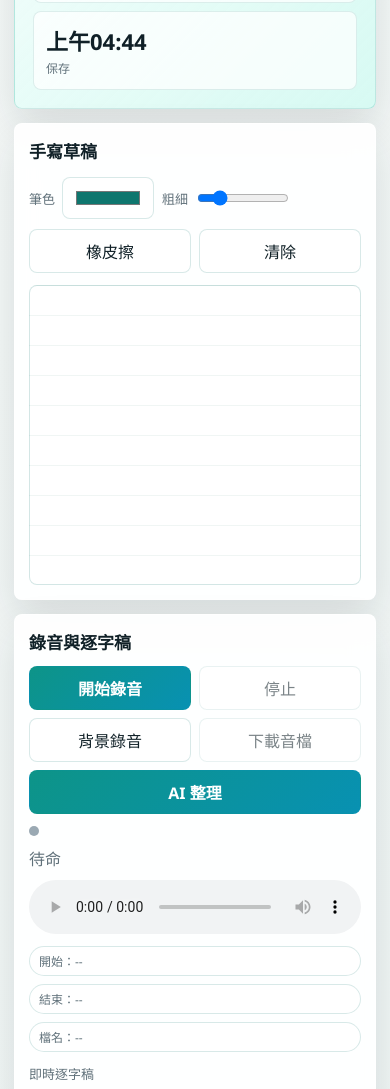
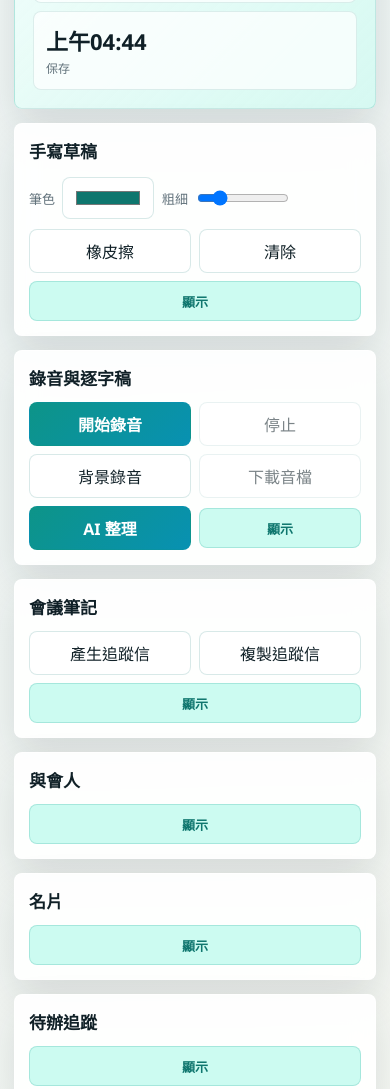
Before and after one commit to shcl1973-spec/sset-ai-meeting-notebook, a plain HTML site: page index.html in a window 390 px wide. Shown: the part 1320-2409 px from the top of the page. Drawn offline with Linux system fonts and the light colour scheme.

Commit message:
Add collapsible topic panels

```diff
--- a/app.js
+++ b/app.js
@@ -1,5 +1,6 @@
 const STORAGE_KEY = "sset-ai-meeting-notebook-v2";
 const SYNC_SETTINGS_KEY = "sset-ai-sync-settings-v1";
+const PANEL_STATE_KEY = "sset-ai-panel-state-v1";
 
 const $ = (selector) => document.querySelector(selector);
 const els = {
@@ -327,6 +328,72 @@ function renderAiConsole() {
 
 function emptyNode() {
   return els.emptyMeetingTemplate.content.firstElementChild.cloneNode(true);
+}
+
+function setupPanelCollapses() {
+  const openPanels = new Set(JSON.parse(localStorage.getItem(PANEL_STATE_KEY) || "[]"));
+  document.querySelectorAll(".panel").forEach((panel, index) => {
+    const header = [...panel.children].find((child) => child.classList.contains("panel-header"));
+    if (!header || panel.querySelector(":scope > .panel-body")) return;
+
+    const title = header.querySelector("h2")?.textContent?.trim() || `主題 ${index + 1}`;
+    const panelId = panel.id || `panel-${title.replace(/\s+/g, "-")}`;
+    panel.dataset.panelId = panelId;
+
+    const body = document.createElement("div");
+    body.className = "panel-body";
+    while (header.nextSibling) body.appendChild(header.nextSibling);
+    panel.appendChild(body);
+
+    const toggle = document.createElement("button");
+    toggle.className = "panel-toggle";
+    toggle.type = "button";
+    toggle.setAttribute("aria-controls", panelId);
+    toggle.addEventListener("click", () => togglePanel(panel));
+
+    const target = header.querySelector(".tool-row") || header;
+    target.appendChild(toggle);
+
+    const shouldOpen = openPanels.has(panelId);
+    setPanelOpen(panel, shouldOpen);
+  });
+
+  document.querySelectorAll(".mobile-tabs a").forEach((link) => {
+    link.addEventListener("click", () => {
+      const hash = link.getAttribute("href");
+      setTimeout(() => expandPanelByHash(hash), 80);
+    });
+  });
+
+  if (location.hash) setTimeout(() => expandPanelByHash(location.hash), 80);
+}
+
+function togglePanel(panel) {
+  setPanelOpen(panel, panel.classList.contains("is-collapsed"));
+}
+
+function setPanelOpen(panel, open) {
+  panel.classList.toggle("is-collapsed", !open);
+  const toggle = panel.querySelector(".panel-toggle");
+  if (toggle) {
+    toggle.textContent = open ? "收合" : "顯示";
+    toggle.setAttribute("aria-expanded", String(open));
+  }
+  savePanelState();
+}
+
+function expandPanelByHash(hash) {
+  if (!hash) return;
+  const target = document.querySelector(hash);
+  const panel = target?.classList?.contains("panel") ? target : target?.closest?.(".panel");
+  if (panel) setPanelOpen(panel, true);
+}
+
+function savePanelState() {
+  const openIds = [...document.querySelectorAll(".panel:not(.is-collapsed)")]
+    .map((panel) => panel.dataset.panelId)
+    .filter(Boolean);
+  localStorage.setItem(PANEL_STATE_KEY, JSON.stringify(openIds));
 }
 
 function renderAttendees() {
@@ -998,6 +1065,7 @@ function escapeHtml(value) {
 }
 
 function setupEvents() {
+  setupPanelCollapses();
   bindFields();
   setupCanvas();
   setupForms();
@@ -1026,6 +1094,7 @@ function setupEvents() {
   els.stopRecordBtn.addEventListener("click", () => stopRecording(true));
   els.backgroundRecordBtn.addEventListener("click", () => toggleBackgroundRecording());
   els.showVoiceBtn.addEventListener("click", () => {
+    setPanelOpen(els.transcriptPanel, true);
     toggleBackgroundRecording(false);
     document.querySelector("#voice").scrollIntoView({ behavior: "smooth", block: "start" });
   });
--- a/index.html
+++ b/index.html
@@ -7,9 +7,9 @@
     <meta name="apple-mobile-web-app-capable" content="yes">
     <meta name="apple-mobile-web-app-title" content="SSET AI 筆記">
     <title>SSET 業務會議 AI 筆記本</title>
-    <link rel="manifest" href="manifest.webmanifest?v=20260626-pen">
+    <link rel="manifest" href="manifest.webmanifest?v=20260626-fold">
     <link rel="icon" href="app-icon.svg" type="image/svg+xml">
-    <link rel="stylesheet" href="styles.css?v=20260626-pen">
+    <link rel="stylesheet" href="styles.css?v=20260626-fold">
   </head>
   <body>
     <div class="mobile-appbar">
@@ -251,6 +251,6 @@
       <p class="empty-state">尚無資料</p>
     </template>
 
-    <script src="app.js?v=20260626-pen"></script>
+    <script src="app.js?v=20260626-fold"></script>
   </body>
 </html>
--- a/styles.css
+++ b/styles.css
@@ -373,6 +373,29 @@ textarea {
   align-items: center;
   justify-content: space-between;
   margin-bottom: 12px;
+}
+
+.panel.is-collapsed .panel-header {
+  margin-bottom: 0;
+}
+
+.panel-body {
+  display: grid;
+  gap: 12px;
+}
+
+.panel.is-collapsed .panel-body {
+  display: none;
+}
+
+.panel-toggle {
+  min-height: 34px;
+  border-color: rgba(13, 148, 136, 0.2);
+  background: var(--accent-soft);
+  color: var(--accent-strong);
+  padding: 6px 11px;
+  font-size: 13px;
+  font-weight: 800;
 }
 
 .panel h2 {
@@ -913,6 +936,10 @@ audio {
     flex-direction: column;
   }
 
+  .panel-toggle {
+    min-height: 40px;
+  }
+
   #sketchCanvas {
     min-height: 300px;
     aspect-ratio: 4 / 3;
--- a/sw.js
+++ b/sw.js
@@ -1,4 +1,4 @@
-const CACHE_NAME = "sset-ai-notebook-v6";
+const CACHE_NAME = "sset-ai-notebook-v7";
 const ASSETS = [
   "./",
   "./index.html",
```
Also changed, not shown: install.html (+3 -3 lines), manifest.webmanifest.
